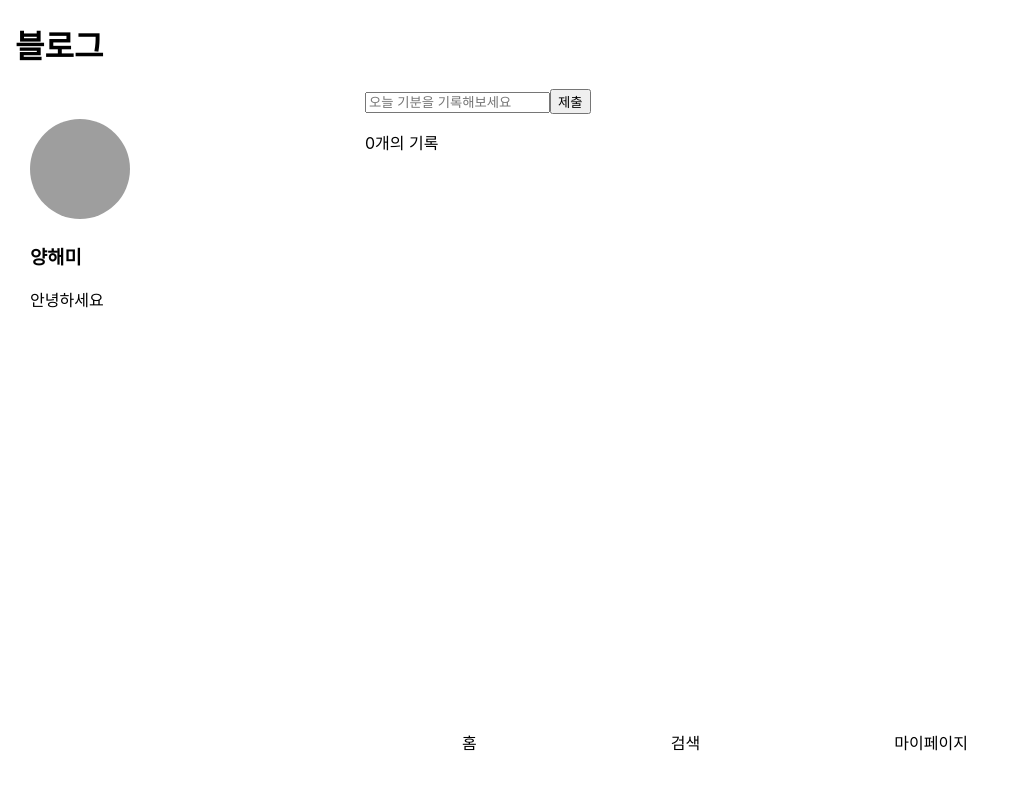
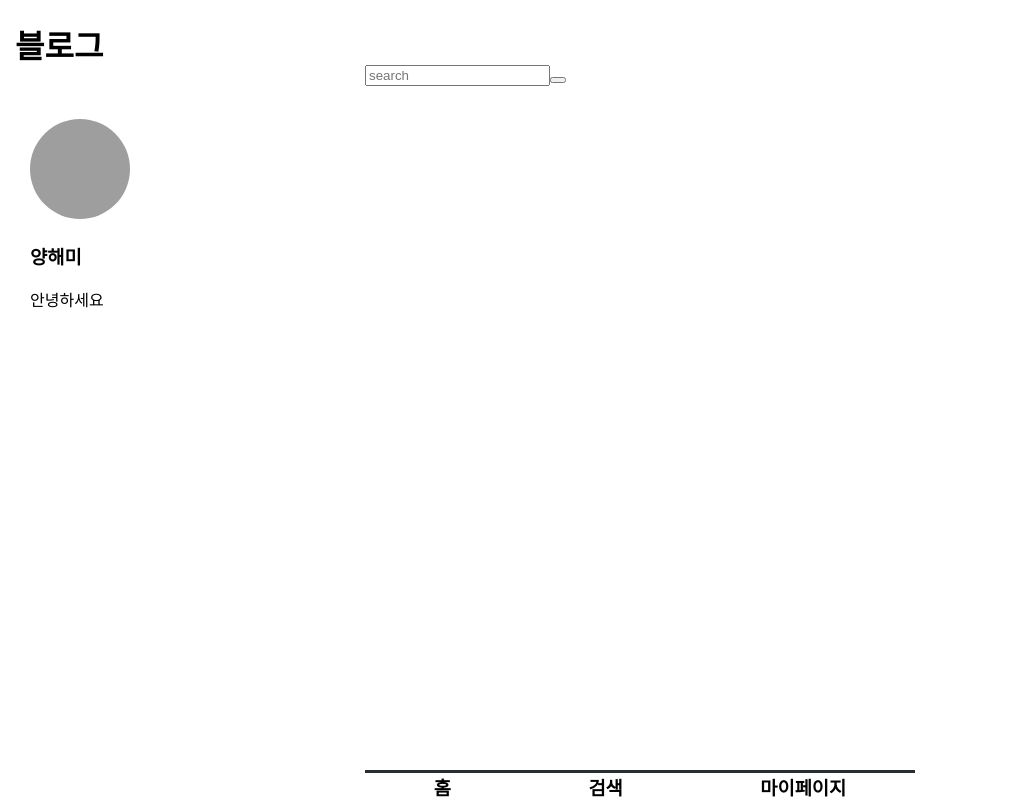
Before and after one commit to yanghaemi/SNOW_HM, a React (Create React App) app: page /search in a window 1280 px wide. Shown: the whole page, without its empty margins (0-1013 px from the left). Built offline with nearby package versions, Linux system fonts and the light colour scheme; no server answers; grey boxes are pictures that could not be loaded.

Commit message:
search 기능 조금

```diff
--- a/src/App.css
+++ b/src/App.css
@@ -10,33 +10,36 @@
 
 header{
   margin: 0px 15px;
+  position: relative;
 }
 
-
-
 main{
-  position: fixed;
-  margin: 0px auto;
-  display: block;
-
+  position: relative;
+  display: inline-block;
   justify-content:flex-start;
   left: 365px;
   right: 365px;
-  max-width: 700px;
+  bottom: 25px;
+  max-width: 600px;
   width: 100%;
+
 }
 
 .article{
   display: block;
   width: 100%;
   border: rgba(89, 89, 89, 0.5);
-
+  cursor: pointer;
   padding: 5px;
 }
 
 .article:hover{
   background-color: #c8c8c87d;
   transition: 0.3s;
+}
+
+button{
+  cursor: pointer;
 }
 
 .sideBar{
@@ -50,15 +53,14 @@ main{
 .bar{
   position: fixed;
   bottom: 0;
-  width: 100%;
-  height: 70px;
   margin: 0px auto;
   left: 365px;
   right: 365px;
   display:flex;
   flex-direction: row;
-  max-width: 700px;
-  background-color: rgba(255, 255, 255, 0.766);
+  border-top: solid #282c34;
+  background-color: white;
+
 }
 
 .bottomBarBtn{
--- a/src/App.js
+++ b/src/App.js
@@ -1,8 +1,10 @@
 import "./App.css";
 import { useEffect, useState } from "react";
 import axios from "axios";
+import { BrowserRouter, Routes, Route, Link } from "react-router-dom";
 import Bottombar from "./Component/Bottombar";
 import TimeLine from "./Component/TimeLine";
+import Search from "./Component/Search";
 
 function App() {
   const userInfo = {
@@ -17,14 +19,19 @@ function App() {
       <header>
         <h1>블로그</h1>
       </header>
-
-      <div className="sideBar">
-        <img src={userInfo.photo} className="profilePhoto"></img>
-        <h3>{userInfo.name}</h3>
-        <p>{userInfo.introduce}</p>
+      <div className="mainBox">
+        <div className="sideBar">
+          <img src={userInfo.photo} className="profilePhoto"></img>
+          <h3>{userInfo.name}</h3>
+          <p>{userInfo.introduce}</p>
+        </div>
+        <BrowserRouter>
+          <Routes>
+            <Route path="/" element={<TimeLine></TimeLine>} />
+            <Route path="/search" element={<Search></Search>} />
+          </Routes>
+        </BrowserRouter>
       </div>
-
-      <TimeLine></TimeLine>
       <Bottombar></Bottombar>
     </>
   );
--- a/src/Component/Bottombar.js
+++ b/src/Component/Bottombar.js
@@ -1,11 +1,14 @@
 import "../App.css";
+import { Link } from "react-router-dom";
 
 const Bottombar = () => {
   return (
     <div className="bar">
-      <div className="bottomBarBtn">홈</div>
-      <div className="bottomBarBtn">검색</div>
-      <div className="bottomBarBtn">마이페이지</div>
+      <h3 className="bottomBarBtn">홈</h3>
+
+      <h3 className="bottomBarBtn">검색</h3>
+
+      <h3 className="bottomBarBtn">마이페이지</h3>
     </div>
   );
 };
--- a/src/Component/Search.js
+++ b/src/Component/Search.js
@@ -0,0 +1,57 @@
+import "../App.css";
+import axios from "axios";
+import { useState, useEffect } from "react";
+
+const Search = () => {
+  const [searchText, setSearchText] = useState("");
+  const [searchPost, setSearchPost] = useState([]);
+
+  const searchApi = async () => {
+    try {
+      const res = await axios.get("http://127.0.0.1:8000/search", searchText);
+      console.log(res);
+      setSearchPost(res.data);
+    } catch (e) {
+      console.log(e);
+    }
+  };
+
+  const reload = async () => {
+    try {
+      const response = await axios.get(
+        "http://localhost:8000/search",
+        searchText
+      );
+      console.log(response);
+      setSearchPost(response.data);
+    } catch (e) {
+      console.log(e);
+    }
+  };
+
+  const handlePost = () => {
+    if (searchText !== "") {
+      // setPost((prevList) => [...prevList, text]);
+      setSearchText("");
+      searchApi(searchText);
+      reload();
+    }
+  };
+
+  return (
+    <main>
+      <input
+        type="text"
+        onChange={(e) => {
+          console.log(e.target.value);
+          setSearchText(e.target.value);
+        }}
+        value={searchText}
+        placeholder="search"
+      ></input>
+      <button onClick={handlePost}></button>
+    </main>
+  );
+};
+
+export default Search;
```
Also changed, not shown: src/Database/exo.txt (added), src/Database/ffdfasd.txt (deleted), src/Database/fff.txt (deleted), src/Database/농구하고싶다.txt (added), src/Database/텐더.txt (added), src/Database/텐더럽.txt (added), 1 other file (tests, documents, lock files or other folders).
